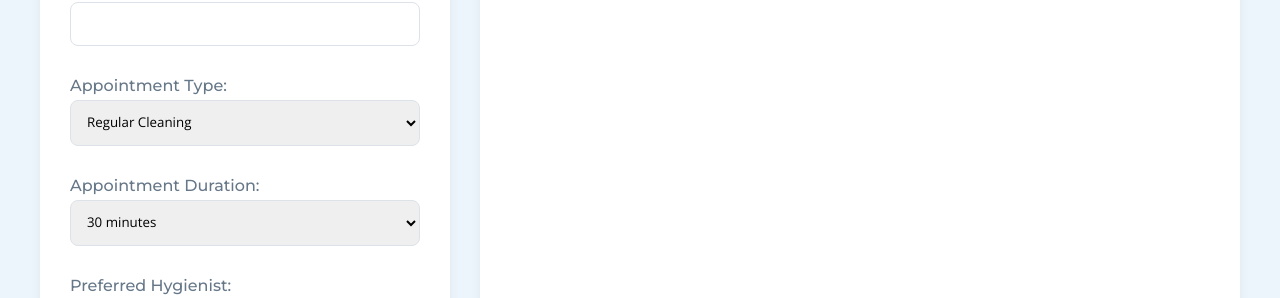
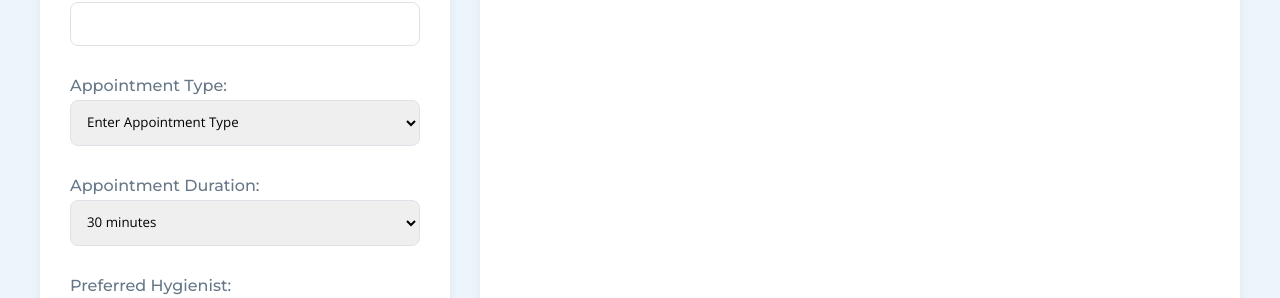
Before and after one commit to s-pecksen/w.ai.tlist, a Flask app: template templates/index.html in a window 1280 px wide. Shown: the part 846-1144 px from the top of the page. Run offline with Flask 3, Linux system fonts and the light colour scheme; the template is opened without the code that fills it, so the values that code supplies are empty.

Commit message:
Added accurate appointment types and custom option functionality

```diff
--- a/app.py
+++ b/app.py
@@ -152,8 +152,8 @@ def remove_patient(patient_id):
 
 # Add these helper functions
 def validate_appointment_type(value):
-    valid_types = ['cleaning', 'deep_cleaning', 'xray', 'filling', 'emergency', 'consultation']
-    return value if value in valid_types else 'consultation'
+    valid_types = ['hygiene', 'recall', 'resto', 'spec exam', 'emerg exam', 'custom']
+    return value.lower() if value.lower() in valid_types else 'hygiene'
 
 def validate_duration(value):
     valid_durations = ['30', '45', '60', '90', '120']
--- a/templates/index.html
+++ b/templates/index.html
@@ -235,12 +235,13 @@
 
                 <label for="appointment_type">Appointment Type:</label>
                 <select id="appointment_type" name="appointment_type" required>
-                    <option value="cleaning">Regular Cleaning</option>
-                    <option value="deep_cleaning">Deep Cleaning</option>
-                    <option value="xray">X-Ray</option>
-                    <option value="filling">Filling</option>
-                    <option value="emergency">Emergency Visit</option>
-                    <option value="consultation">Consultation</option>
+                    <option value="" disabled selected>Enter Appointment Type</option>
+                    <option value="hygiene">Hygiene</option>
+                    <option value="recall">Recall</option>
+                    <option value="resto">Resto</option>
+                    <option value="spec exam">Spec Exam</option>
+                    <option value="emerg exam">Emerg Exam</option>
+                    <option value="custom">Custom Appointment</option>
                 </select>
 
                 <label for="duration">Appointment Duration:</label>
@@ -311,7 +312,11 @@
                                     {% endif %}
                                 </td>
                                 <td>
-                                    <strong>Type:</strong> {{ patient.appointment_type|replace('_', ' ')|capitalize }}<br>
+                                    <strong>Type:</strong> {% if patient.appointment_type == 'custom' %}
+                                                        Custom: {{ patient.reason }}
+                                                      {% else %}
+                                                        {{ patient.appointment_type|replace('_', ' ')|title }}
+                                                      {% endif %}<br>
                                     <strong>Duration:</strong> {{ patient.duration }} mins<br>
                                     <strong>Hygienist:</strong> {{ patient.hygienist|capitalize if patient.hygienist != 'no preference' else 'No Preference' }}<br>
                                     <strong>Needs Dentist:</strong> {{ 'Yes' if patient.needs_dentist else 'No' }}<br>
@@ -346,5 +351,21 @@
             {% endif %}
         </div>
     </div>
+
+    <!-- Add JavaScript to handle the reason field visibility -->
+    <script>
+        document.getElementById('appointment_type').addEventListener('change', function() {
+            const reasonLabel = document.querySelector('label[for="reason"]');
+            const reasonField = document.getElementById('reason');
+
+            if (this.value === 'custom') {
+                reasonLabel.textContent = 'Custom Appointment Type:*';
+                reasonField.required = true;
+            } else {
+                reasonLabel.textContent = 'Additional Notes:';
+                reasonField.required = false;
+            }
+        });
+    </script>
 </body>
 </html>
```
